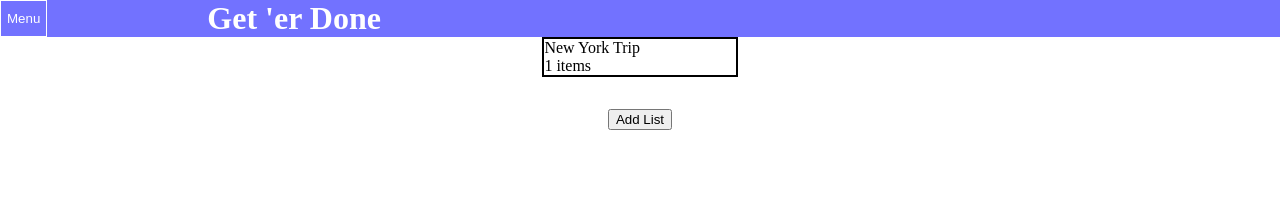
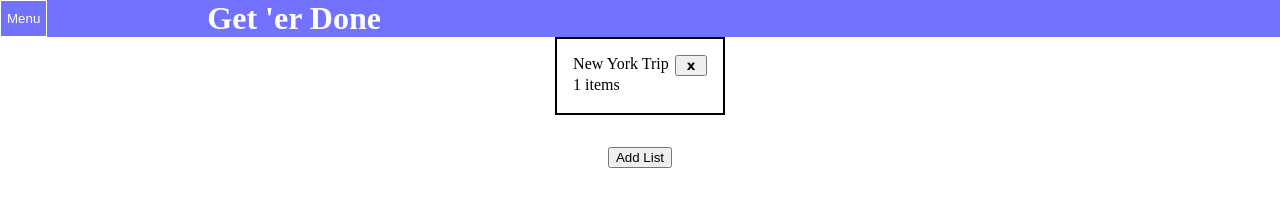
Before and after one commit to bjfett24/todo-list, a website built with webpack: page src/template.html in a window 1280 px wide. Built offline with nearby package versions, Linux system fonts and the light colour scheme.

Commit message:
Functionalize 'x' button on list divs

```diff
--- a/src/add-list.js
+++ b/src/add-list.js
@@ -1,4 +1,6 @@
-const addListToList = function(listOfLists, listOfTodos) {
+import { listOfLists } from "./list-of-lists.js";
+
+const addListToList = function(listOfTodos) {
     listOfLists.addList(listOfTodos);
 }
 
--- /dev/null
+++ b/src/delete-list.js
@@ -0,0 +1,13 @@
+import { removeListFromList } from "./remove-list.js";
+import { listOfLists } from "./list-of-lists.js";
+
+const deleteList = function(thisButton, list) {
+    const parentDisplay = thisButton.parentNode;
+    parentDisplay.remove();
+
+    removeListFromList(list);
+
+
+}
+
+export { deleteList };
--- a/src/index.js
+++ b/src/index.js
@@ -57,8 +57,12 @@ import './page-load.js';
 
 import { populateList } from './populate.js';
 
+import { reloadContent } from './content-reload.js';
 
-const newTodo = new Todo('Wash Car', 'Clean your car thoroughly', 'march 5th');
+import { populateAddListButton } from './populate-add-list-button.js';
+
+
+/*const newTodo = new Todo('Wash Car', 'Clean your car thoroughly', 'march 5th');
 
 const newList = new List('Before I leave for vacay');
 
@@ -74,8 +78,8 @@ console.log(newList.getTodos());
 
 addListToList(listOfLists, newList);
 
-console.log(listOfLists.getListOfLists());
+//console.log(listOfLists.getListOfLists());
 
 removeListFromList(listOfLists, newList);
 
-console.log(listOfLists.getListOfLists());
+console.log(listOfLists.getListOfLists());*/
--- a/src/page-load.js
+++ b/src/page-load.js
@@ -5,6 +5,10 @@ import { Todo } from './todo-class.js';
 import { addTodoToList } from "./add-todo.js";
 import { addListToList } from "./add-list.js";
 import { populateAddListButton } from "./populate-add-list-button.js";
+
+//listOfLists.addList({name : 'name', todo: ['Blue', 'green', 'red']});
+//console.log(listOfLists.getListOfLists());
+
 
 document.addEventListener('DOMContentLoaded', () => {
 
@@ -21,7 +25,11 @@ document.addEventListener('DOMContentLoaded', () => {
     const newTodo = new Todo('Gather swimming gear', 'get anything you are going to want when sitting next to the pool: sunglasses, swimsuit, goggles.', 'july 5th');
     addTodoToList(newList, newTodo);
 
-    addListToList(listOfLists, newList);
+    //console.log(newList.getTodos());
+
+    addListToList(newList);
+
+    //console.log(listOfLists.getListOfLists());
 
 
     populateListOfLists();
--- a/src/populate.js
+++ b/src/populate.js
@@ -5,10 +5,13 @@ import { Todo } from "./todo-class.js";
 import { addTodoToList } from "./add-todo.js";
 import { reloadContent } from "./content-reload.js";
 import { populateAddListButton } from "./populate-add-list-button.js";
+import { deleteList } from "./delete-list.js";
 
 
 const populateListOfLists = function() {
     const content = document.querySelector('#content');
+
+    console.log(listOfLists.getListOfLists());
 
     for (let l of listOfLists.getListOfLists()) {
         const listDisplay = document.createElement('div');
@@ -24,6 +27,14 @@ const populateListOfLists = function() {
         listDesc.classList.add('list', 'description');
         listDesc.textContent = `${l.getTodos().length} items`;
         listDisplay.appendChild(listDesc);
+
+        const xButton = document.createElement('button');
+        xButton.classList.add('list', 'delete');
+        xButton.textContent = '𝘅'
+        xButton.addEventListener('click', function() {
+            deleteList(this, l);
+        })
+        listDisplay.appendChild(xButton);
 
     }
 
@@ -41,7 +52,7 @@ const populateList = function() {
     addTodoToList(newList, newTodo);
 /**/
 
-    addListToList(listOfLists, newList);
+    addListToList(newList);
 
 
     populateListOfLists();
--- a/src/remove-list.js
+++ b/src/remove-list.js
@@ -1,4 +1,6 @@
-const removeListFromList = function(listOfLists, listOfTodos) {
+import { listOfLists } from "./list-of-lists.js";
+
+const removeListFromList = function(listOfTodos) {
     listOfLists.removeList(listOfTodos);
 }
 
--- a/src/styles.css
+++ b/src/styles.css
@@ -38,8 +38,10 @@ body, :root {
 
 .list.display {
     display: grid;
-    grid-template: 1fr 1fr / 1fr 1fr;
+    grid-template: 1fr 1fr / 3fr 1fr;
     border: 2px solid black;
+    padding: 1rem;
+    column-gap: 0.4rem;
 
 }
 
@@ -52,3 +54,8 @@ body, :root {
     grid-row: 2 / 3;
     grid-column: 1 / 2;
 }
+
+.list.delete {
+    grid-row: 1 / 2;
+    grid-column: 2 / 3;
+}
```
